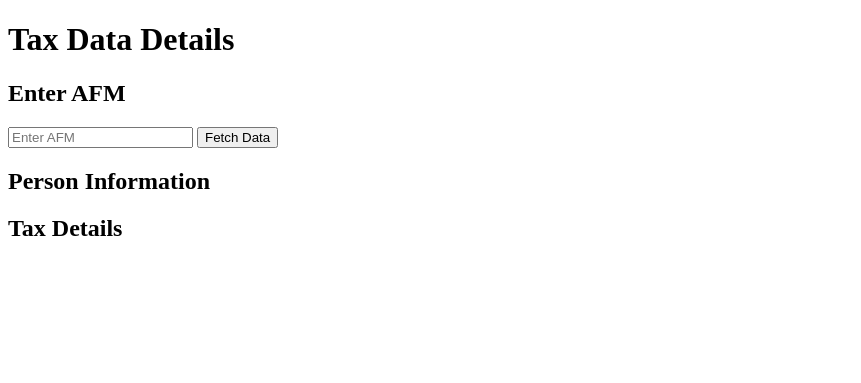
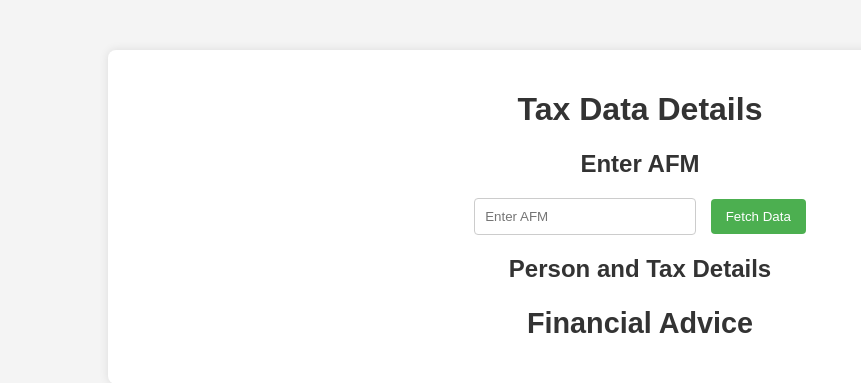
Before and after one commit to CostisStavrou/tax_filing_assistant, a FastAPI app: page /tables in a window 1280 px wide. Shown: the top 383 px of the page, without its empty margins (0-861 px from the left). Run offline with FastAPI, Linux system fonts and the light colour scheme.

Commit message:
succesfully display financial advice

```diff
--- a/main.py
+++ b/main.py
@@ -1,4 +1,4 @@
-from fastapi import FastAPI, HTTPException
+from fastapi import FastAPI, HTTPException, Request
 from fastapi.middleware.cors import CORSMiddleware
 from fastapi.responses import FileResponse
 from models import TaxData
@@ -7,8 +7,9 @@ import uvicorn
 from databaseManager import SqliteManager
 from utils import check_afm
 import sqlite3
-import openai
 import os
+from dotenv import load_dotenv
+from openai import OpenAI
 
 app = FastAPI()
 
@@ -23,6 +24,12 @@ app.add_middleware(
 app.mount("/static", StaticFiles(directory="static"), name="static")
 
 sqlite_manager = SqliteManager()
+
+load_dotenv()
+
+client = OpenAI(api_key=os.getenv("OPENAI_API_KEY"))
+
+
 
 @app.get("/", response_class=FileResponse)
 async def get_homepage():
@@ -66,6 +73,32 @@ def get_tax_data(afm: str):
     except Exception:
         raise HTTPException(status_code=500, detail="Internal server error")
 
+@app.post("/generate_advice")
+async def generate_advice(request: Request):
+    print("inside the generateadvice")
+    data = await request.json()
+    print(f"{data=}")
+    tax_details = data
+    print(tax_details)
+    prompt = f"Provide financial advice based on the following tax details:\n{tax_details}"
+    print(f"{prompt=}")
+
+    try:
+        print("before response")
+        completion = client.chat.completions.create(
+        model="gpt-4o",
+        messages=[
+            {"role": "system", "content": "You are a helpful assistant."},
+            {"role": "user", "content": prompt}
+        ]
+        )
+
+        print(completion.choices[0].message.content)
+        advice = completion.choices[0].message.content
+        return {"message": advice}
+    except Exception as e:
+        raise HTTPException(status_code=500, detail=f"Error generating advice: {e}")
+
 @app.get("/test")
 def test():
     return {"message": "tax catalogue"}
--- /dev/null
+++ b/static/css/tables.css
@@ -0,0 +1,83 @@
+body {
+    font-family: Arial, sans-serif;
+    background-color: #f4f4f4;
+    margin: 0;
+    padding: 0;
+}
+
+.container {
+    width: 80%;
+    margin: 0 auto;
+    background-color: #fff;
+    padding: 20px;
+    box-shadow: 0 0 10px rgba(0, 0, 0, 0.1);
+    border-radius: 8px;
+    margin-top: 50px;
+}
+
+h1, h2 {
+    color: #333;
+    text-align: center;
+}
+
+.input-section {
+    text-align: center;
+    margin-bottom: 20px;
+}
+
+input[type="text"] {
+    padding: 10px;
+    width: 200px;
+    border: 1px solid #ccc;
+    border-radius: 4px;
+    margin-right: 10px;
+}
+
+button {
+    padding: 10px 15px;
+    background-color: #4CAF50;
+    color: white;
+    border: none;
+    border-radius: 4px;
+    cursor: pointer;
+}
+
+button:hover {
+    background-color: #45a049;
+}
+
+.table-section {
+    margin-top: 20px;
+}
+
+table {
+    width: 80%;
+    border-collapse: collapse;
+    margin-bottom: 20px;
+}
+
+table, th, td {
+    border: 1px solid #ddd;
+}
+
+th, td {
+    padding: 12px;
+    text-align: left;
+}
+
+th {
+    background-color: #f2f2f2;
+}
+
+.message {
+    text-align: center;
+    color: red;
+    margin-top: 20px;
+}
+
+.advice-section {
+    text-align: center;
+    color: rgb(4, 4, 4); /* or any other color you prefer */
+    margin-top: 20px;
+    font-size: 1.2em; /* Adjust size as needed */
+}
--- a/static/js/tables.js
+++ b/static/js/tables.js
@@ -15,31 +15,40 @@ async function fetchTaxData(afm) {
             }
         } else {
             const data = await response.json();
-            document.getElementById('personTable').innerHTML = generateTable(data.person_info, "person");
-            document.getElementById('taxDetailsTable').innerHTML = generateTable(data.tax_details_info, "tax_details");
+            const tablesHTML = generateTable([
+                { data: data.person_info, dataType: "person" },
+                { data: data.tax_details_info, dataType: "tax_details" }
+            ]);
+
+            document.getElementById('tablesContainer').innerHTML = tablesHTML;
+            attachRowClickEvents(data.tax_details_info);
             document.getElementById('message').innerText = '';
         }
     } catch (error) {
         console.error('Error fetching tax data:', error);
-        document.getElementById('message').innerText = 'Error fetching tax data. Please try again later.';
+        document.getElementById('message').innerText = 'This AFM does not exist';
     }
 }
 
-function generateTable(data, dataType) {
+function generateTable(tablesData) {
+    let combinedHTML = '';
+
+    tablesData.forEach(tableData => {
         let table = `<table border="1"><tr>`;
         let excludeKeys = [];
 
-    if (dataType === 'tax_details') {
+        if (tableData.dataType === 'tax_details') {
             excludeKeys = ['uid', 'afm'];
         }
+        const getFilteredKeys = (item) => Object.keys(item).filter(key => !excludeKeys.includes(key));
 
-    if (Array.isArray(data)) {
-        const keys = Object.keys(data[0]).filter(key => !excludeKeys.includes(key));
+        if (Array.isArray(tableData.data)) {
+            const keys = getFilteredKeys(tableData.data[0]);
             keys.forEach(key => {
                 table += `<th>${key}</th>`;
             });
             table += `</tr>`;
-        data.forEach(item => {
+            tableData.data.forEach(item => {
                 table += `<tr>`;
                 keys.forEach(key => {
                     table += `<td>${item[key]}</td>`;
@@ -47,18 +56,66 @@ function generateTable(data, dataType) {
                 table += `</tr>`;
             });
         } else {
-        const keys = Object.keys(data).filter(key => !excludeKeys.includes(key));
+            const keys = getFilteredKeys(tableData.data);
             keys.forEach(key => {
                 table += `<th>${key}</th>`;
             });
             table += `</tr><tr>`;
             keys.forEach(key => {
-            table += `<td>${data[key]}</td>`;
+                table += `<td>${tableData.data[key]}</td>`;
             });
             table += `</tr>`;
         }
         table += `</table>`;
-    return table;
+
+        combinedHTML += table + '<br>';
+    });
+
+    return combinedHTML;
+}
+
+function attachRowClickEvents(taxDetailsData) {
+    const rows = document.querySelectorAll('#tablesContainer table:nth-of-type(2) tr');
+    const getFilteredKeys = (item) => Object.keys(item).filter(key => key !== 'uid' && key !== 'afm');
+
+    rows.forEach((row, index) => {
+        if (index > 0) {
+            row.addEventListener('click', () => {
+                const rowData = {};
+                const cells = row.getElementsByTagName('td');
+                const keys = getFilteredKeys(taxDetailsData[0]);
+                keys.forEach((key, keyIndex) => {
+                    rowData[key] = cells[keyIndex].innerText;
+                });
+                console.log(rowData);
+                generateTaxAdvice(rowData);
+            });
+        }
+    });
+}
+
+async function generateTaxAdvice(rowData) {
+    try {
+        console.log(rowData);
+        const response = await fetch('http://127.0.0.1:8000/generate_advice', {
+            method: 'POST',
+            headers: {
+                'Content-Type': 'application/json',
+            },
+            body: JSON.stringify(rowData),
+        });
+
+        if (!response.ok) {
+            throw new Error(`An error occurred: ${response.statusText}`);
+        }
+
+        const data = await response.json();
+        console.log(data);
+        document.getElementById('advice').innerText = data.message;
+    } catch (error) {
+        console.error('Error generating advice:', error);
+        document.getElementById('advice').innerText = 'Error generating advice. Please try again later.';
+    }
 }
 
 document.addEventListener('DOMContentLoaded', () => {
--- a/templates/tables_page.html
+++ b/templates/tables_page.html
@@ -3,21 +3,29 @@
 <head>
     <meta charset="UTF-8">
     <title>Tax Data Details</title>
+    <link rel="stylesheet" href="/static/css/tables.css">
     <script src="/static/js/tables.js" defer></script>
 </head>
 <body>
-    <h1>Tax Data Details</h1>
+    <div class="container">
+        <h1>Tax Data Details</h1>
 
-    <h2>Enter AFM</h2>
-    <input type="text" id="afmInput" placeholder="Enter AFM">
-    <button id="fetchDataButton">Fetch Data</button>
+        <div class="input-section">
+            <h2>Enter AFM</h2>
+            <input type="text" id="afmInput" placeholder="Enter AFM">
+            <button id="fetchDataButton">Fetch Data</button>
+        </div>
 
-    <h2>Person Information</h2>
-    <div id="personTable"></div>
+        <div class="table-section">
+            <h2>Person and Tax Details</h2>
+            <div id="tablesContainer"></div>
+        </div>
 
-    <h2>Tax Details</h2>
-    <div id="taxDetailsTable"></div>
-
-    <div id="message"></div>
+        <div id="message" class="message"></div>
+        <div class="advice-section">
+            <h2>Financial Advice</h2>
+            <div id="advice" class="advice"></div>
+        </div>
+    </div>
 </body>
 </html>
```
Lines whose indentation alone changed are shown as unchanged.
